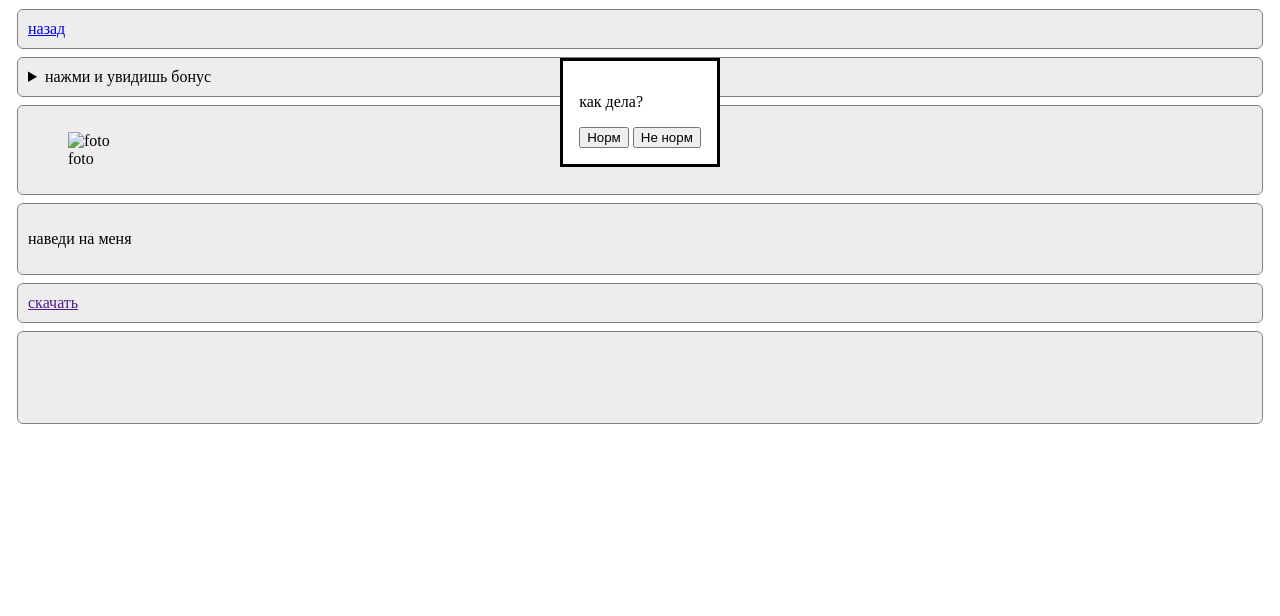
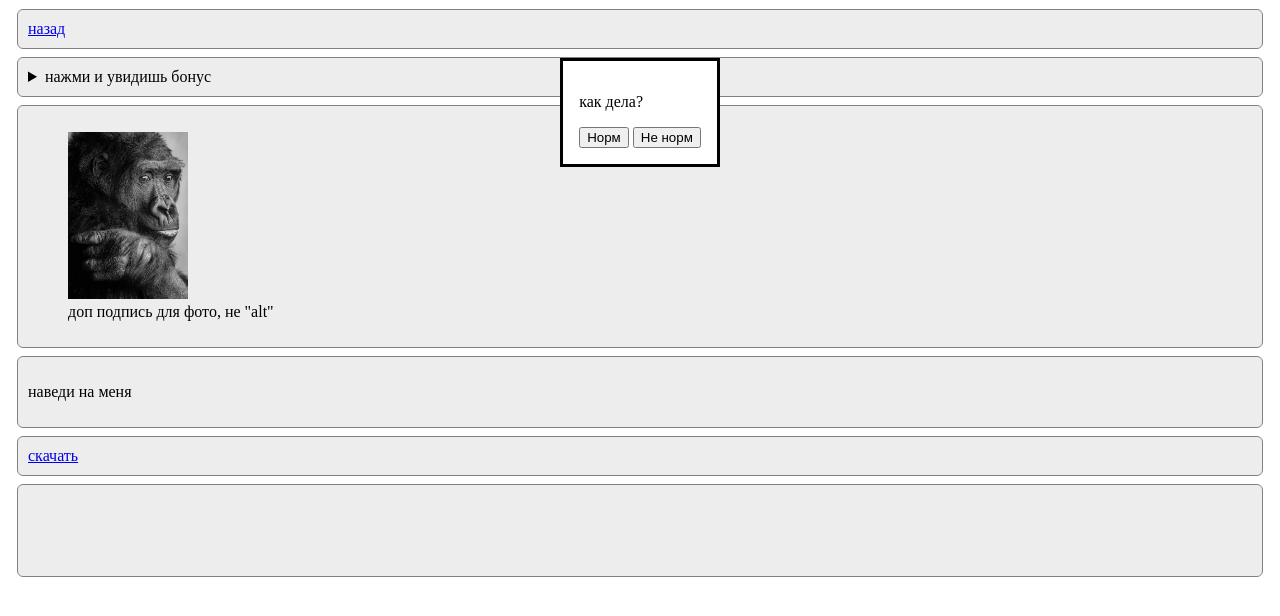
Before and after one commit to YaroslavSizov/testRep, a plain HTML site: page examples/html_tegs.html in a window 1280 px wide. Drawn offline with Linux system fonts and the light colour scheme.

Commit message:
пофиксил мелкие баги и добавил картинку для наглядности

```diff
--- a/examples/html_tegs.html
+++ b/examples/html_tegs.html
@@ -39,8 +39,8 @@
 
     <section>
         <figure>
-        <img src="" alt="foto">
-        <figcaption>foto</figcaption>
+        <img src="../image/gorilla-g3aa0a52e8_640.jpg" alt="фото" width="120px">
+        <figcaption>доп подпись для фото, не "alt"</figcaption>
     </figure>
     </section>
 
@@ -50,10 +50,10 @@
         <p title="I am here">наведи на меня</p>
     </section>
 
-    <!-- ссылка но для для скачивания -->
+    <!-- ссылка, но для для скачивания -->
 
     <section>
-        <a href="" download="">скачать </a>
+        <a href="https://pixabay.com/images/id-7780902/" download="">скачать </a>
     </section>
 
     <!-- Текст который ездит -->
```
Also changed, not shown: image/gorilla-g3aa0a52e8_640.jpg (added).
